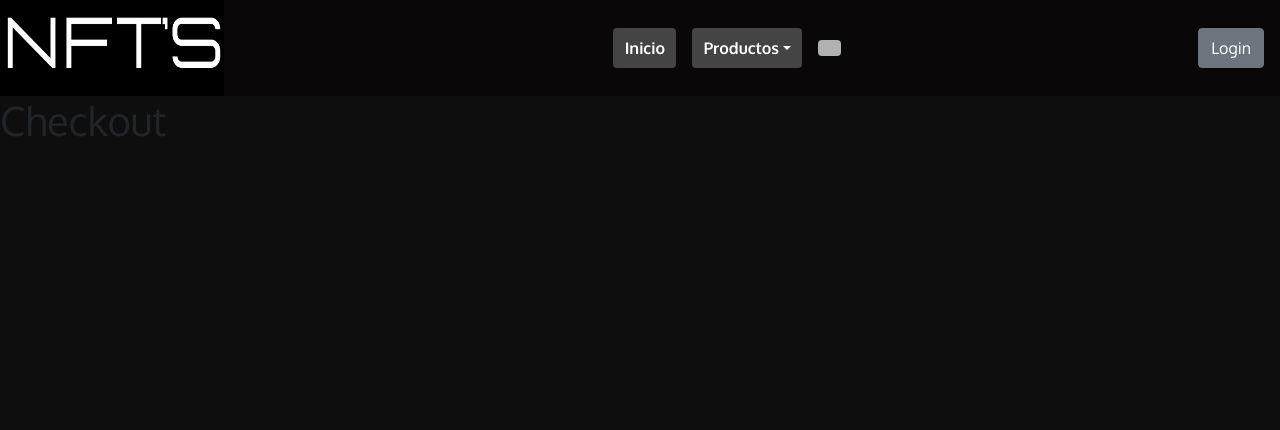
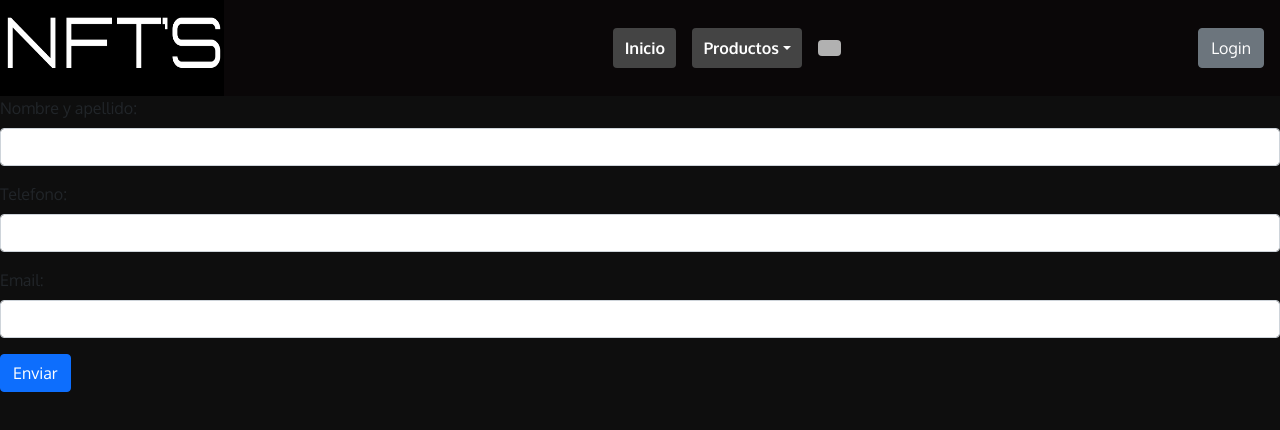
Before and after one commit to raulereno/cursoReact-desafios, a React (Create React App) app: page /Cart/Checkout in a window 1280 px wide. Shown: the top 430 px of the page. Built offline with nearby package versions, Linux system fonts and the light colour scheme.

Commit message:
solucionado el problema de las categorias con un ternario, falta desafio

```diff
--- a/src/App.js
+++ b/src/App.js
@@ -1,8 +1,6 @@
-import Prueba from "./componentes/pruebas/Prueba";
 import Rutas from "./routes";
 import "./scss/styles.scss";
 import CartContext from './context/CartContext';
-import Loader from "./componentes/loader/Loader";
 
 function App() {
   return (
--- a/src/componentes/carrito/Cart.jsx
+++ b/src/componentes/carrito/Cart.jsx
@@ -5,7 +5,7 @@ import ValorMoneda from '../consultaValor/ValorMonedaEth'
 
 function Cart() {
 
-  const {carrito,cantidad,totalEthEnCart,removeItem,clearCart} = useContext(CarritoContext)
+  const {carrito,totalEthEnCart,removeItem,clearCart} = useContext(CarritoContext)
 
   if(carrito.length==0){
     return(
--- a/src/componentes/checkout/Checkout.jsx
+++ b/src/componentes/checkout/Checkout.jsx
@@ -1,9 +1,73 @@
-import React from 'react'
+import React,{ useState,useContext} from "react";
+import {CarritoContext} from "../../context/CartContext";
+import ItemList from "../productos/listOfProducts/ItemList";
 
 const Checkout = () => {
+
+
+  const {carrito,totalEthEnCart}= useContext(CarritoContext)
+
+  console.log(carrito, totalEthEnCart);
+
+  const [form,setForm]= useState({
+
+    buyer:{
+      name:"",
+      phone:"",
+      email:"",
+    },
+    items:carrito,
+
+    total: totalEthEnCart
+  });
+
+
   return (
-    <h1>Checkout</h1>
-  )
-}
+    <>
+      <form>
+        <div className="mb-3">
+          <label htmlFor="exampleInputEmail1" className="form-label">
+            Nombre y apellido:
+          </label>
+          <input
+            type="text"
+            name="name"
+            value={form.buyer.name}
+            className="form-control"
+          />
+        </div>
+        <div className="mb-3">
+          <label htmlFor="exampleInputEmail1" className="form-label">
+            Telefono:
+          </label>
+          <input
+            type="number"
+            name="phone"
+            value={form.buyer.phone}
+            className="form-control"
+          />
+        </div>
 
-export default Checkout
+        <div className="mb-3">
+          <label htmlFor="exampleInputEmail1" className="form-label">
+            Email:
+          </label>
+          <input
+            type="email"
+            name="email"
+            value={form.buyer.email}
+            className="form-control"
+          />
+        </div>
+
+        <button type="submit" className="btn btn-primary">
+          Enviar
+        </button>
+      </form>
+      {/* importar carrito y total. Ponerlo aqui y darle estilos para que quede estetico,
+      me quede en el min 1:07:00 de la grabacion de clase firebase 2*/}
+    </>
+  );
+};
+
+export default Checkout;
--- a/src/componentes/productos/detailOfProducts/ItemDetailContainer.jsx
+++ b/src/componentes/productos/detailOfProducts/ItemDetailContainer.jsx
@@ -1,55 +1,21 @@
 import React from "react";
-import { useState, useEffect } from "react";
-import {collection,getDocs} from  'firebase/firestore';
+import {useEffect } from "react";
 import { useParams } from "react-router-dom";
 import ItemDetail from "./ItemDetail";
-import db from './../../../service/firebase'
+import useFireStore from "../../../hooks/useFireStore";
 
 
 
 
 function ItemDetailContainer() {
 
-
   const { id } = useParams();
-
-  const [details, setDetails] = useState();
+  const {details, getDetailData}= useFireStore();
 
 
-  // useEffect(() => {
-  //   const getItems = new Promise((resolve, reject) => {
-  //     setTimeout(() => {
-  //       resolve(listDetails);
-  //     }, 2000);
-  //   });
-
-  //   getItems.then((res) => setDetails(res[buscar]));
-  // }, [buscar]);
-
-  //Funcion que busca en firestore, en la coleccion llamada items
-  const getData= async ()=>{
-
-
-    try {
-      const data= collection(db,"items")
-
-      const dataObtenida= await getDocs(data)
-
-
-      const result=dataObtenida.docs.map((doc)=> doc={id:doc.id,...doc.data()});
-      const buscar = result.findIndex((e) => e.id == id);
-
-    setDetails(result[buscar])
-    } catch (error) {
-      console.log(error);
-    }
-
-
-  }
 
   useEffect(() => {
-
-    getData();
+     getDetailData({id})
   }, [])
 
 
--- a/src/componentes/productos/listOfProducts/ItemListContainer.jsx
+++ b/src/componentes/productos/listOfProducts/ItemListContainer.jsx
@@ -1,60 +1,28 @@
 import React, { useEffect, useState } from "react";
-import { collection, getDocs } from "firebase/firestore";
 import { useParams } from "react-router-dom";
+import useFireStore from "../../../hooks/useFireStore";
 import Loader from "../../loader/Loader";
 import ItemList from "./ItemList";
-import db from "./../../../service/firebase";
 
 function ItemListContainer() {
 
-  const [products, setProducts] = useState([]);
 
-  let filtrarPorCategoria = [];
+  let categoria = [];
 
   const { productosCategoria } = useParams();
 
-  const [loading, setLoading] = useState(true);
+  const { traerDatos, products, loading } = useFireStore();
+
+  useEffect(() => {
+    traerDatos();
+  }, []);
 
   if (productosCategoria != undefined) {
-    filtrarPorCategoria = products.filter(
-      (e) => e.category === productosCategoria
-    );
+    categoria = products && products.filter((e) => e.category == productosCategoria);
+
+    return <>{loading ? <Loader /> : <ItemList products={categoria} />}</>;
+  } else {
+    return <>{loading ? <Loader /> : <ItemList products={products} />}</>;
   }
-
-  //Funcion que busca en firestore, en la coleccion llamada items
-  const getData = async () => {
-    try {
-      const data = collection(db, "items");
-
-      const dataObtenida = await getDocs(data);
-
-      const result = dataObtenida.docs.map(
-        (doc) => (doc = { id: doc.id, ...doc.data() })
-      );
-
-      setProducts(result);
-    } catch (error) {
-      console.log(error);
-    }
-  };
-
-  useEffect(() => {
-    getData();
-    setTimeout(() => {
-      setLoading(false);
-    }, 3000);
-  }, []);
-
-  return (
-    <>
-      {loading ? (
-        <Loader />
-      ) : productosCategoria === undefined ? (
-        <ItemList products={products} />
-      ) : (
-        <ItemList products={filtrarPorCategoria} />
-      )}
-    </>
-  );
 }
 export default ItemListContainer;
--- /dev/null
+++ b/src/hooks/useFireStore.jsx
@@ -0,0 +1,60 @@
+import { collection, doc, getDoc, getDocs, setDoc } from "firebase/firestore";
+import { useState } from "react";
+import db from "../service/firebase";
+
+const useFireStore = () => {
+
+  const [loading, setLoading] = useState();
+
+  const [details, setDetails] = useState();
+  const [products, setProducts] = useState();
+
+  const getData = async () => {
+    setLoading(true);
+    try {
+      const data = collection(db, "items");
+
+      const dataObtenida = await getDocs(data);
+
+      const result = dataObtenida.docs.map(
+        (doc) => (doc = { id: doc.id, ...doc.data() })
+      );
+      setTimeout(() => {
+        setProducts(result);
+        setLoading(false);
+      }, 2000);
+
+    } catch (error) {
+      setLoading(false);
+      console.log(error);
+    }
+  };
+
+
+  const getDetailData = async({id})=>{
+
+    try {
+      const document = doc(db,"items",id);
+      const response = await getDoc(document);
+
+      const resultado = {id : response.id,...response.data()};
+      setDetails(resultado)
+    } catch (error) {
+      console.log(error)
+    }
+  }
+
+  const traerDatos=()=>{if(!products){
+    getData()
+  }};
+
+  return {
+    traerDatos,
+    getDetailData,
+    products,
+    loading,
+    details,
+  };
+};
+
+export default useFireStore;
```
